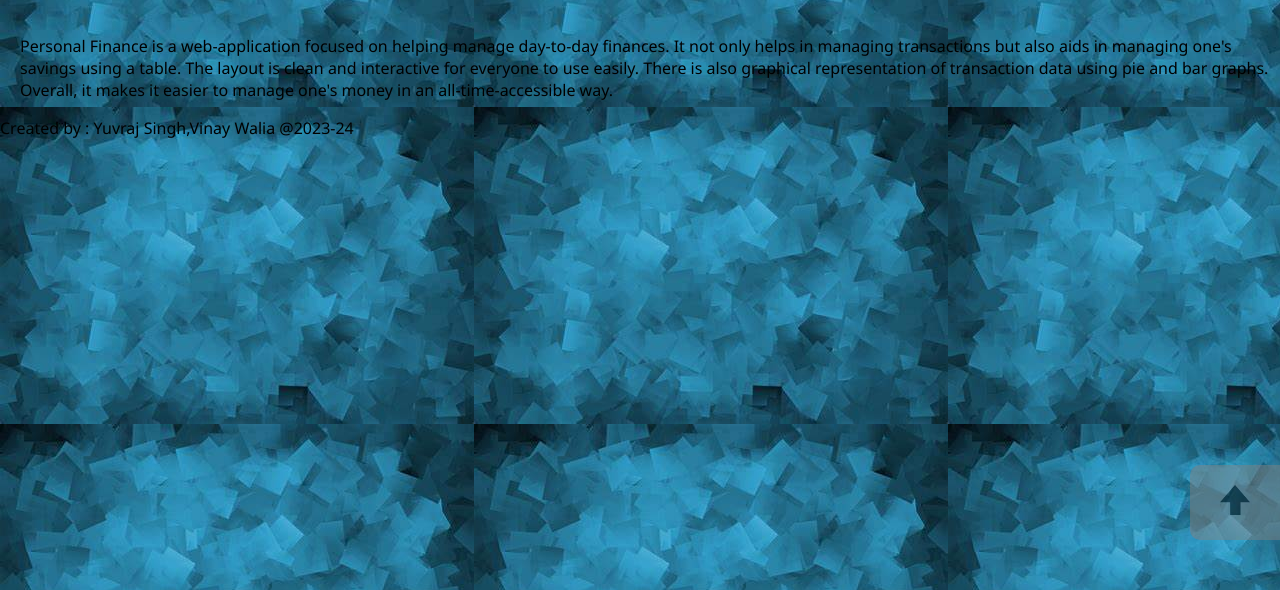
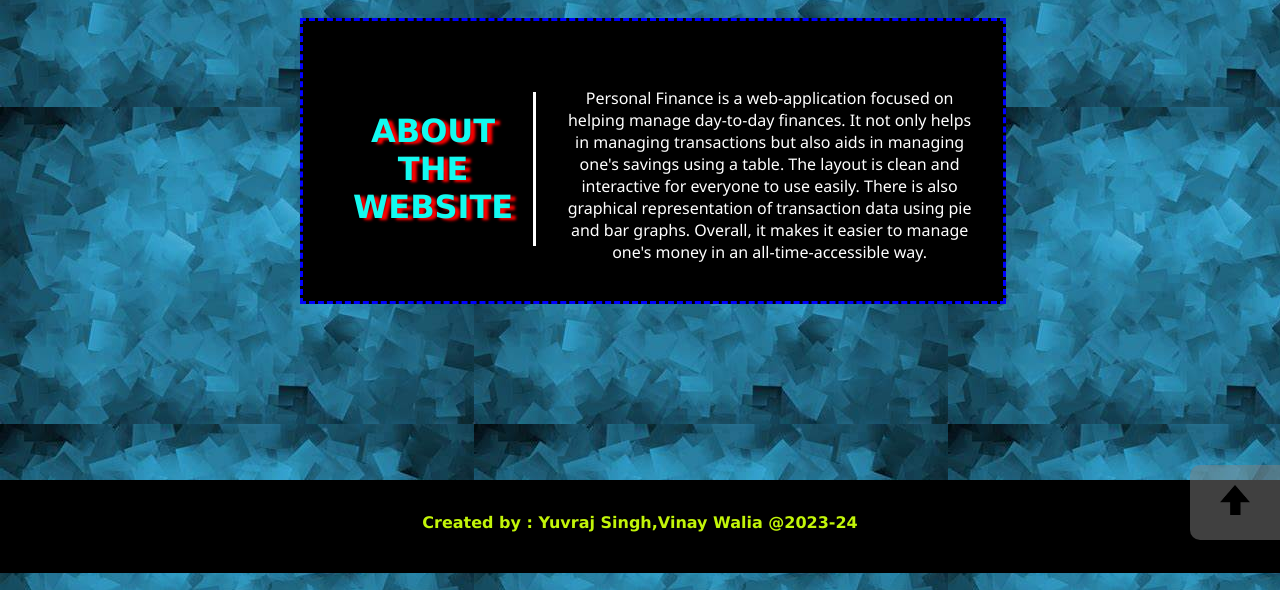
Before and after one commit to vinaywa/Personal-finance-project, a plain HTML site: page about.html in a window 1280 px wide. Shown: the part 210-800 px from the top of the page. Drawn offline with Linux system fonts and the light colour scheme; sample sign-in values are in the browser's storage.

Commit message:
Added css and js for about page

```diff
--- a/about.html
+++ b/about.html
@@ -6,6 +6,54 @@
 <meta charset="utf-8">
 <meta name="viewport" content="width=device-width,initial-scale=1.0">
 <link rel='stylesheet' type='text/css' href='style1.css'>
+<style>
+  footer
+  {
+    background-color:black;
+    height:3.75rem;
+    text-align:center;
+    margin-top:20%;
+    padding-top:2.0625rem;
+    font-weight:bold;
+    margin-bottom:0rem;
+    color:rgb(194, 245, 9);
+    font-family:verdana;
+  }
+  #about
+  {
+  display:flex;
+  position:relative;
+  left:300px;
+  padding:50px 30px 30px 30px;
+  top:80px;
+  width:50%;
+  height:200px;
+  background-color:black;
+  color:white;
+  text-align:center;
+  border:3px dashed blue;
+  }
+  #heading
+  {
+  border-right:3px solid white;
+  padding:20px;
+  }
+  </style>
+  <script>
+
+    if (!localStorage.getItem('loggedIn')) {
+        window.location.href = 'LOGINPG2.html';
+    }
+
+
+  // Function to log out and redirect to the login page
+  function logout() {
+    localStorage.removeItem('loggedIn');
+    window.location.href = 'LOGINPG2.html';
+  }
+  </script>
+
+</head>
 <body bgcolor="navy">
     <header id='top_of_page'>
         <center><h1>Personal Finance Manager</h1></center>
```
